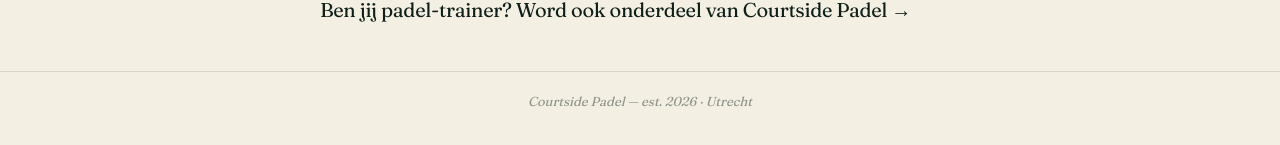
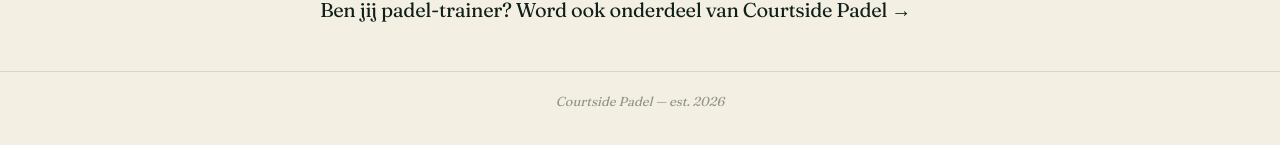
Before and after one commit to Glenns87/courtside-web, a Next.js app: page / in a window 1280 px wide. Shown: the part 3161-3306 px from the top of the page. Built offline with nearby package versions, Linux system fonts and the light colour scheme; no server answers.

Commit message:
chore: remove utrecht from footer

```diff
--- a/components/footer.tsx
+++ b/components/footer.tsx
@@ -1,7 +1,7 @@
 export function SiteFooter() {
   return (
     <footer className="pb-2.5 pt-5 text-center font-serif text-[13px] italic text-ink-mute">
-      Courtside Padel — est. 2026 · Utrecht
+      Courtside Padel — est. 2026
     </footer>
   );
 }
```
